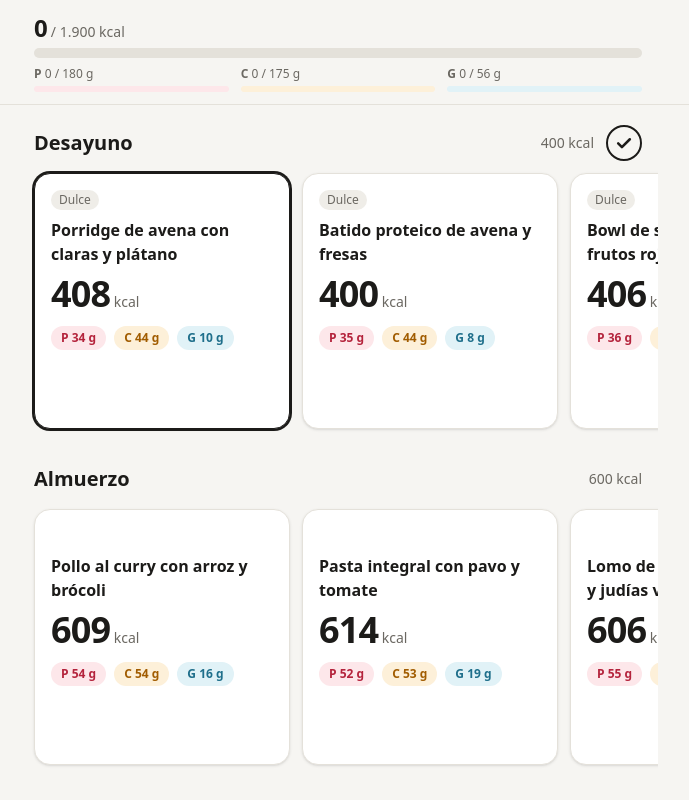
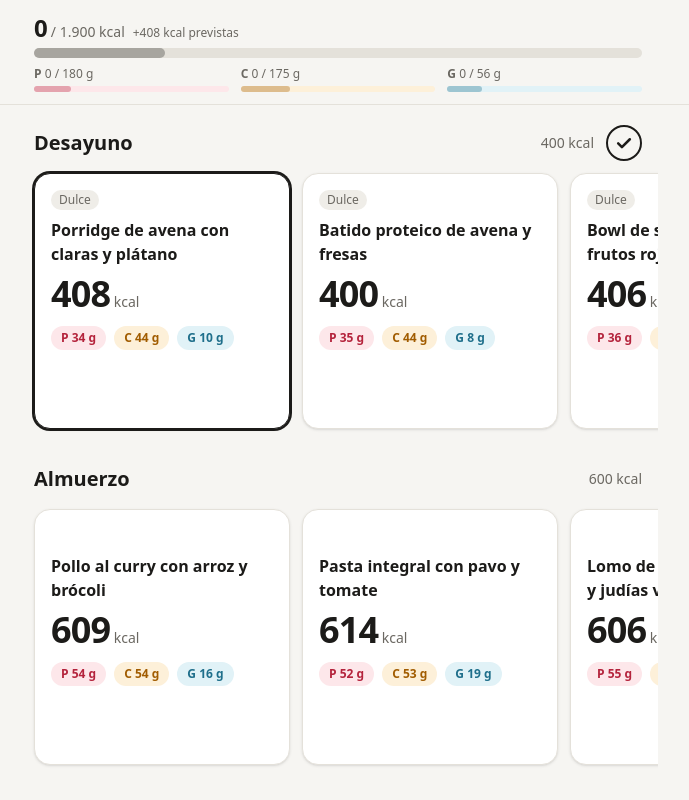
Before and after one commit to francosang/food-cards, a React (Vite) app: page / in a window 1280 px wide. Both pictures are taken after a click on the button 464 px from the left and 301 px from the top of the page. Shown: the top 800 px of the page, without its empty margins (302-991 px from the left). Built offline with nearby package versions, Linux system fonts and the light colour scheme.

Commit message:
Preview unconfirmed Selections as a ghost segment and mark exceeded bars in amber
Co-Authored-By: Claude Opus 5.5 <noreply@anthropic.com>

```diff
--- a/src/App.tsx
+++ b/src/App.tsx
@@ -1,9 +1,9 @@
 import { useMemo, useState } from "react";
-import { MOMENTS, parseCatalog, type CardsFile, type Moment } from "./catalog";
+import { MOMENTS, parseCatalog, type Card, type CardsFile, type Moment } from "./catalog";
 import { useDay, useDayRepository } from "./days/DayRepositoryProvider";
 import { MomentSection } from "./MomentSection";
 import { ProgressHeader } from "./ProgressHeader";
-import { dayTotals } from "./progress";
+import { dayTotals, previewTotals } from "./progress";
 import { localDate } from "./today";
 
 export interface AppProps {
@@ -12,6 +12,12 @@ export interface AppProps {
 
 /** Ephemeral UI state: at most one selected Card id per Moment. Never stored. */
 type Selections = Partial<Record<Moment, string>>;
+
+function selectedCards(cards: Record<Moment, Card[]>, selections: Selections): Partial<Record<Moment, Card>> {
+  return Object.fromEntries(
+    MOMENTS.map((moment) => [moment, cards[moment].find((card) => card.id === selections[moment])]),
+  );
+}
 
 export function App({ cardsFile }: AppProps) {
   const catalog = useMemo(() => parseCatalog(cardsFile), [cardsFile]);
@@ -47,7 +53,11 @@ export function App({ cardsFile }: AppProps) {
 
   return (
     <>
-      <ProgressHeader totals={dayTotals(day)} goal={goal.daily} />
+      <ProgressHeader
+        totals={dayTotals(day)}
+        preview={previewTotals(day, selectedCards(catalog.cards, selections))}
+        goal={goal.daily}
+      />
       <main className="mx-auto max-w-screen-sm py-2">
         {MOMENTS.map((moment) => (
           <MomentSection
--- a/src/ProgressHeader.tsx
+++ b/src/ProgressHeader.tsx
@@ -2,65 +2,117 @@ import type { Nutrition } from "./catalog";
 import { formatGrams, formatKcal } from "./format";
 
 const MACRO_BARS = [
-  { key: "protein", short: "P", label: "Proteína", fill: "bg-protein", track: "bg-protein-soft" },
-  { key: "carbs", short: "C", label: "Carbohidratos", fill: "bg-carbs", track: "bg-carbs-soft" },
-  { key: "fat", short: "G", label: "Grasas", fill: "bg-fat", track: "bg-fat-soft" },
+  { key: "protein", short: "P", label: "Proteína", fill: "bg-protein", ghost: "bg-protein/35", track: "bg-protein-soft" },
+  { key: "carbs", short: "C", label: "Carbohidratos", fill: "bg-carbs", ghost: "bg-carbs/35", track: "bg-carbs-soft" },
+  { key: "fat", short: "G", label: "Grasas", fill: "bg-fat", ghost: "bg-fat/35", track: "bg-fat-soft" },
 ] as const;
+
+const KCAL_BAR = { fill: "bg-ink", ghost: "bg-ink/30", track: "bg-line" };
+const EXCEEDED_BAR = { fill: "bg-exceeded", ghost: "bg-exceeded/40", track: "bg-exceeded-soft" };
 
 interface ProgressHeaderProps {
   /** Sum of the Day's Choices. */
   totals: Nutrition;
+  /** What the unconfirmed Selections would add (ghost segment). Never part of `totals`. */
+  preview: Nutrition;
   /** Daily Goal: the Day's snapshot, or the current Goal while the Day does not exist. */
   goal: Nutrition;
 }
 
 function percent(value: number, max: number): number {
-  return max > 0 ? Math.min(100, (value / max) * 100) : 0;
+  return max > 0 ? Math.min(100, Math.max(0, (value / max) * 100)) : 0;
+}
+
+/** Compared as displayed (whole numbers), so "180 / 180 g" never reads as exceeded. */
+function exceeds(value: number, goal: number): boolean {
+  return Math.round(value) > Math.round(goal);
+}
+
+interface BarProps {
+  label: string;
+  value: number;
+  preview: number;
+  goal: number;
+  /** "408 / 1.900 kcal": the confirmed progress, as shown next to the bar. */
+  text: string;
+  /** "+600 kcal previstas", read only while there is a preview. */
+  previewText: string;
+  colors: { fill: string; ghost: string; track: string };
+  className: string;
+}
+
+function Bar({ label, value, preview, goal, text, previewText, colors, className }: BarProps) {
+  const hasPreview = Math.round(preview) > 0;
+  const exceeded = exceeds(value, goal);
+  const wouldExceed = !exceeded && hasPreview && exceeds(value + preview, goal);
+  const { fill, ghost, track } = exceeded || wouldExceed ? EXCEEDED_BAR : colors;
+  const filled = percent(value, goal);
+  const ghosted = Math.min(100 - filled, percent(preview, goal));
+  const valueText = [
+    text,
+    hasPreview ? previewText : null,
+    exceeded ? "Objetivo superado" : null,
+    wouldExceed ? "superaría el Objetivo" : null,
+  ]
+    .filter(Boolean)
+    .join(", ");
+  return (
+    <div
+      role="progressbar"
+      aria-label={label}
+      aria-valuemin={0}
+      aria-valuemax={Math.round(goal)}
+      aria-valuenow={Math.min(Math.round(value), Math.round(goal))}
+      aria-valuetext={valueText}
+      data-exceeded={exceeded || wouldExceed ? "" : undefined}
+      className={`flex overflow-hidden rounded-full ${track} ${className}`}
+    >
+      <div className={`h-full rounded-full ${fill}`} style={{ width: `${filled}%` }} />
+      {/* Ghost segment: the unconfirmed Selections, right after the confirmed progress. */}
+      {hasPreview && <div className={`h-full rounded-r-full ${ghost}`} style={{ width: `${ghosted}%` }} />}
+    </div>
+  );
 }
 
 /** Sticky header with the Day's progress towards the daily Goal. */
-export function ProgressHeader({ totals, goal }: ProgressHeaderProps) {
-  const kcal = `${formatKcal(totals.kcal)} / ${formatKcal(goal.kcal)} kcal`;
+export function ProgressHeader({ totals, preview, goal }: ProgressHeaderProps) {
+  const kcalPreview = `+${formatKcal(preview.kcal)} kcal previstas`;
   return (
     <header aria-label="Progreso del día" className="sticky top-0 z-10 border-b border-line bg-page/95 backdrop-blur">
       <div className="mx-auto max-w-screen-sm px-4 py-3">
         <p className="text-sm text-muted">
           <span className="text-2xl font-bold tracking-tight text-ink">{formatKcal(totals.kcal)}</span> /{" "}
           {formatKcal(goal.kcal)} kcal
+          {Math.round(preview.kcal) > 0 && <span className="ml-2 text-xs">{kcalPreview}</span>}
         </p>
-        <div
-          role="progressbar"
-          aria-label="Kcal"
-          aria-valuemin={0}
-          aria-valuemax={Math.round(goal.kcal)}
-          aria-valuenow={Math.round(totals.kcal)}
-          aria-valuetext={kcal}
-          className="mt-1 h-2.5 overflow-hidden rounded-full bg-line"
-        >
-          <div className="h-full rounded-full bg-ink" style={{ width: `${percent(totals.kcal, goal.kcal)}%` }} />
-        </div>
+        <Bar
+          label="Kcal"
+          value={totals.kcal}
+          preview={preview.kcal}
+          goal={goal.kcal}
+          text={`${formatKcal(totals.kcal)} / ${formatKcal(goal.kcal)} kcal`}
+          previewText={kcalPreview}
+          colors={KCAL_BAR}
+          className="mt-1 h-2.5"
+        />
         <div className="mt-2 grid grid-cols-3 gap-3">
-          {MACRO_BARS.map(({ key, short, label, fill, track }) => {
+          {MACRO_BARS.map(({ key, short, label, ...colors }) => {
             const text = `${formatGrams(totals[key])} / ${formatGrams(goal[key])} g`;
             return (
               <div key={key}>
                 <p className="text-xs text-muted">
                   <span className="font-semibold">{short}</span> {text}
                 </p>
-                <div
-                  role="progressbar"
-                  aria-label={label}
-                  aria-valuemin={0}
-                  aria-valuemax={Math.round(goal[key])}
-                  aria-valuenow={Math.round(totals[key])}
-                  aria-valuetext={text}
-                  className={`mt-1 h-1.5 overflow-hidden rounded-full ${track}`}
-                >
-                  <div
-                    className={`h-full rounded-full ${fill}`}
-                    style={{ width: `${percent(totals[key], goal[key])}%` }}
-                  />
-                </div>
+                <Bar
+                  label={label}
+                  value={totals[key]}
+                  preview={preview[key]}
+                  goal={goal[key]}
+                  text={text}
+                  previewText={`+${formatGrams(preview[key])} g previstos`}
+                  colors={colors}
+                  className="mt-1 h-1.5"
+                />
               </div>
             );
           })}
--- a/src/index.css
+++ b/src/index.css
@@ -18,6 +18,9 @@
   --color-accent: #2f7d4f;
   --color-accent-soft: #e6f4ea;
   --color-on-accent: #ffffff;
+  /* A progress bar above the Objetivo: amber, a warning rather than an error. */
+  --color-exceeded: #b07400;
+  --color-exceeded-soft: #fdf2d0;
 
   --color-protein: #b4233c;
   --color-protein-soft: #fde7ea;
@@ -39,6 +42,8 @@
     --color-accent: #6fcf97;
     --color-accent-soft: #18301f;
     --color-on-accent: #0f2418;
+    --color-exceeded: #f5c242;
+    --color-exceeded-soft: #3d2f0a;
 
     --color-protein: #ff8fa0;
     --color-protein-soft: #3f1a21;
--- a/src/progress.ts
+++ b/src/progress.ts
@@ -1,4 +1,4 @@
-import { MOMENTS, type Nutrition } from "./catalog";
+import { MOMENTS, type Card, type Moment, type Nutrition } from "./catalog";
 import type { Day } from "./days/DayRepository";
 
 export const ZERO: Nutrition = { kcal: 0, protein: 0, carbs: 0, fat: 0 };
@@ -11,6 +11,20 @@ export function dayTotals(day: Day | null | undefined): Nutrition {
   }, ZERO);
 }
 
+/**
+ * Ghost preview: what the Selections would add if confirmed. Only Moments without a Choice
+ * count, so a confirmed Moment is never added twice.
+ */
+export function previewTotals(
+  day: Day | null | undefined,
+  selected: Partial<Record<Moment, Card>>,
+): Nutrition {
+  return MOMENTS.reduce((sum, moment) => {
+    const card = selected[moment];
+    return card && !day?.choices[moment] ? addNutrition(sum, card.nutrition) : sum;
+  }, ZERO);
+}
+
 export function addNutrition(a: Nutrition, b: Nutrition): Nutrition {
   return {
     kcal: a.kcal + b.kcal,
```
Also changed, not shown: 2 other files (tests, documents, lock files or other folders).
